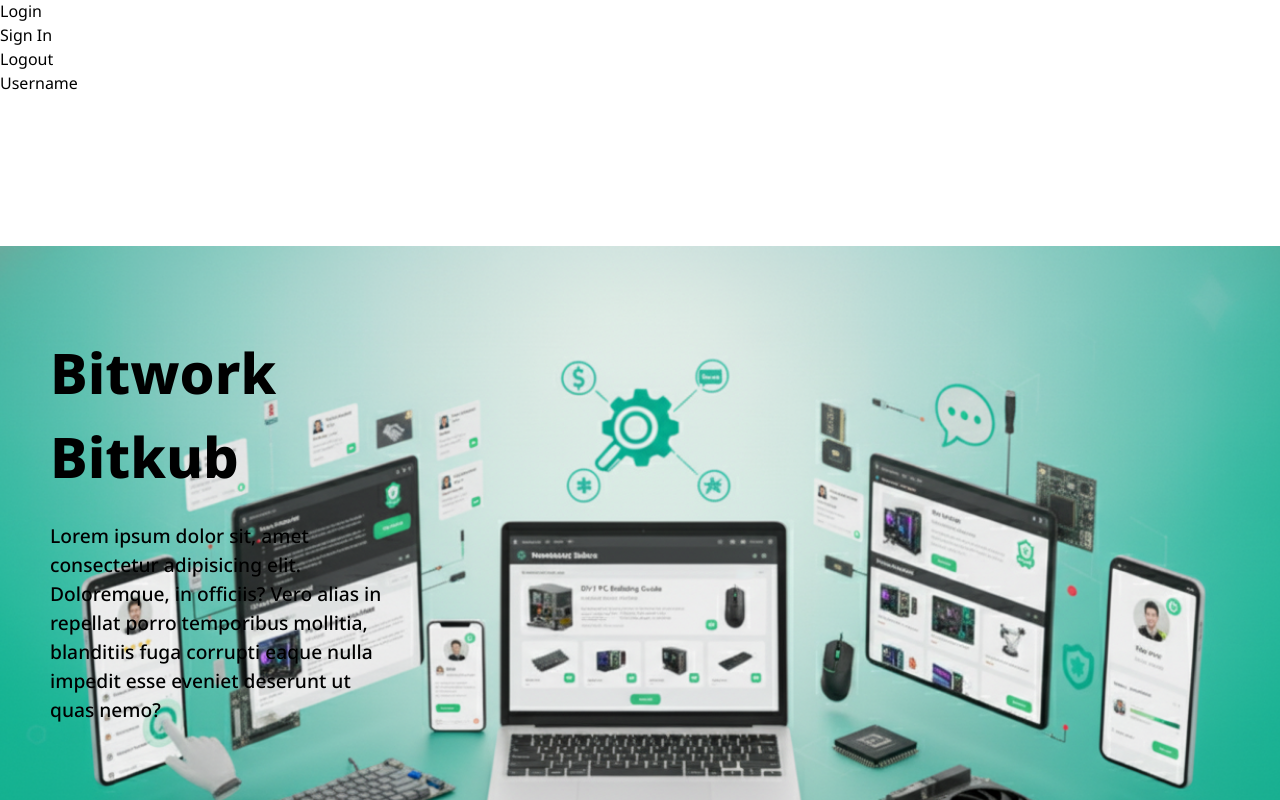
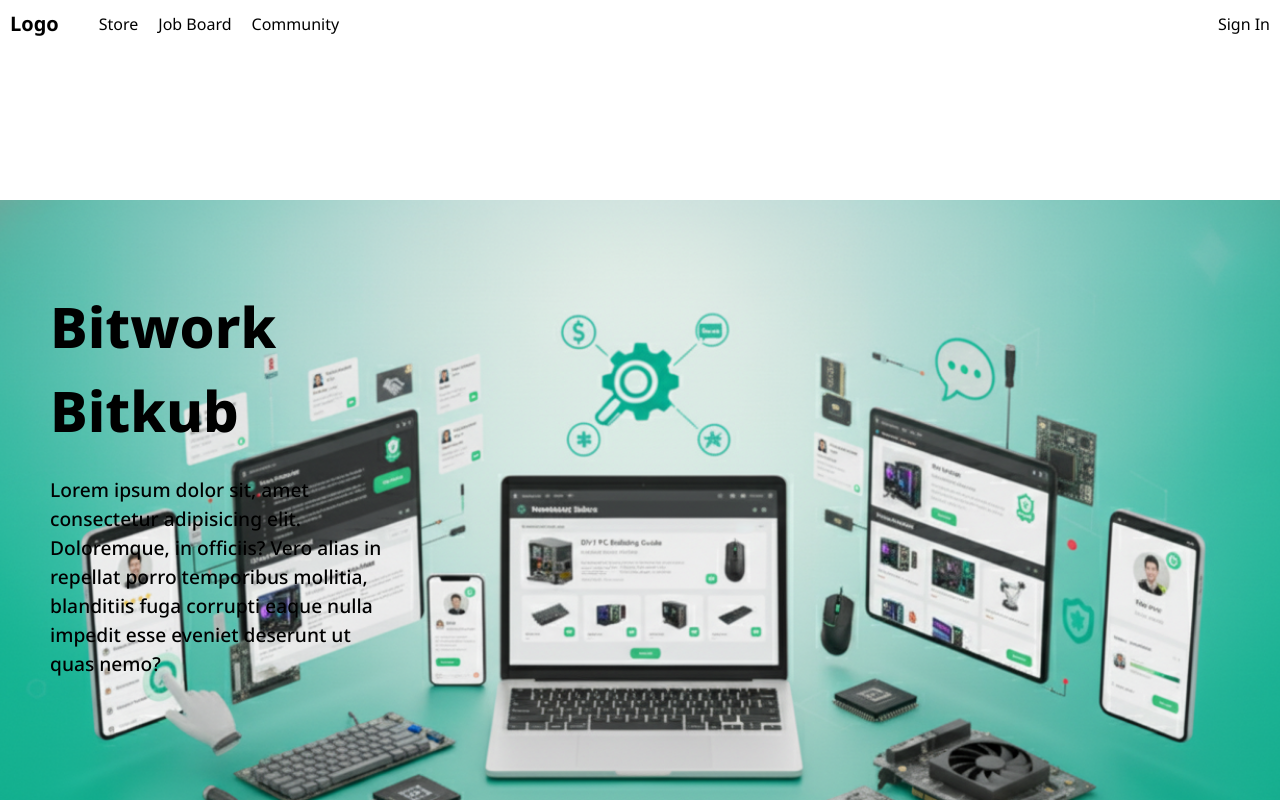
Before and after one commit to Vixort/Bitwork, a React (Vite) app: page / in a window 1280 px wide. Shown: the top 800 px of the page. Built offline with nearby package versions, Linux system fonts and the light colour scheme.

Commit message:
NavigationBar

```diff
--- /dev/null
+++ b/src/components/NavBar.css
@@ -0,0 +1,25 @@
+.nav-bar {
+  display: flex;
+  width: 100%;
+  height: 50px;
+  align-items: center;
+  justify-content: space-between;
+  padding: 10px;
+}
+.navigation {
+  display: flex;
+  gap: 20px;
+  align-items: center;
+}
+
+.navigation .logo {
+  font-weight: bold;
+  font-size: 20px;
+  margin-right: 20px;
+}
+
+.user-profile {
+  display: flex;
+  gap: 15px;
+  align-items: center;
+}
--- a/src/components/NavBar.jsx
+++ b/src/components/NavBar.jsx
@@ -1,20 +1,28 @@
-import React from "react";
-import Link from "react";
+import React, { useState } from "react";
+import { Link } from "react-router";
+import "./NavBar.css";
 
-const NavBar = () => {
+const NavBar = ({ isLoggedIn = false, user = null }) => {
   return (
     <div>
       <div className="nav-bar">
-        <div className="logo"></div>
-        <div className="store"></div>
-        <div className="JobBoard"></div>
-        <div className="Community"></div>
+        <div className="navigation">
+          <div className="logo">Logo</div>
+          <div className="store">Store</div>
+          <div className="JobBoard">Job Board</div>
+          <div className="Community">Community</div>
+        </div>
         <div className="user-profile">
-          <div className="login">Login</div>
-          <div className="signin">Sign In</div>
-          <div className="if-login">Logout</div>
-          <div className="username">Username</div>
-          <div className="avatar"></div>
+          {isLoggedIn ? (
+            <>
+              <div className="username">{user?.username || "Username"}</div>
+              <div className="avatar">{user?.avatar || "Logo"}</div>
+            </>
+          ) : (
+            <Link to="/login" className="signin">
+              Sign In
+            </Link>
+          )}
         </div>
       </div>
     </div>
```
